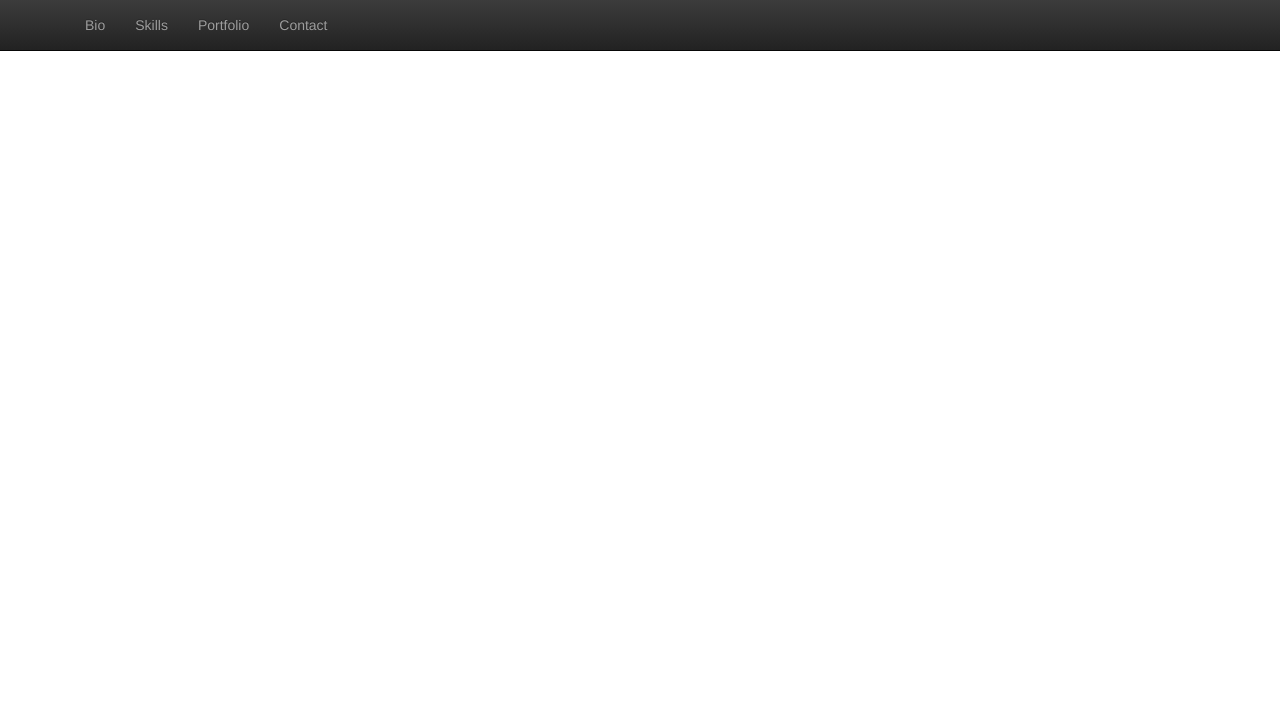
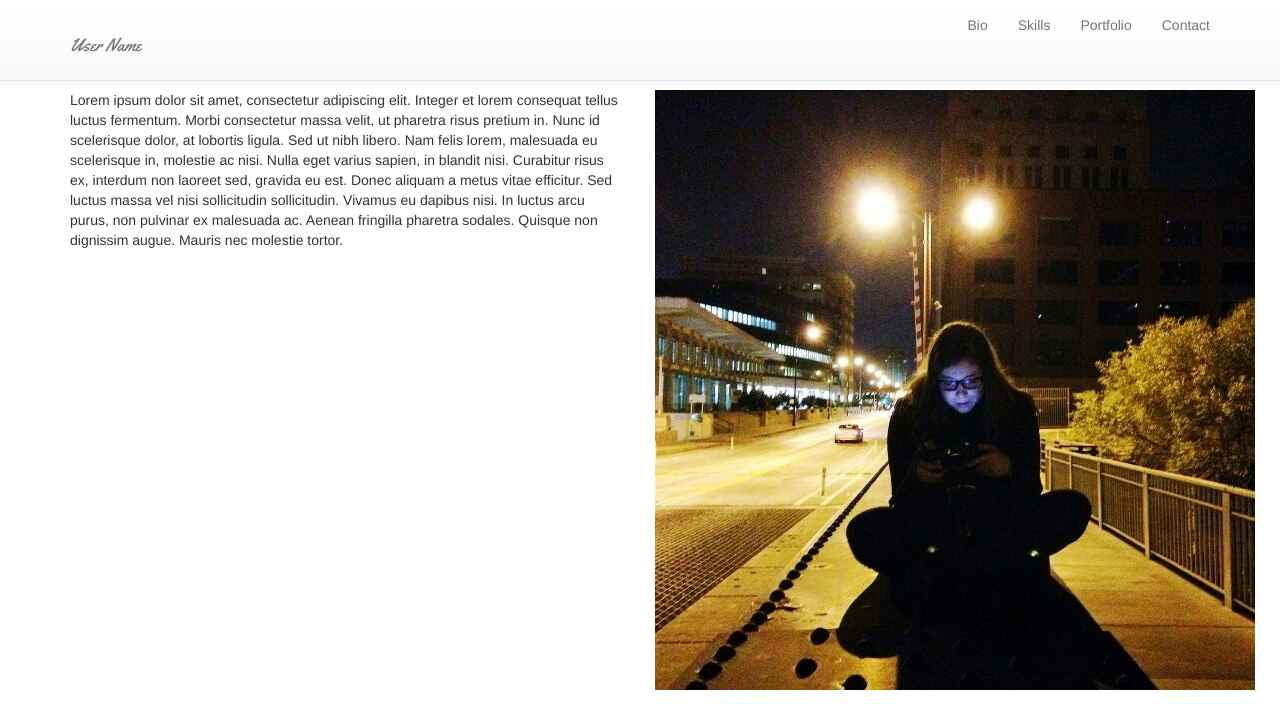
Before and after one commit to CSTHackers/Coder-Web-Template, a website: page index.html in a window 1280 px wide. Drawn offline with nearby package versions, Linux system fonts and the light colour scheme.

Commit message:
Add files via upload

```diff
--- a/index.html
+++ b/index.html
@@ -8,20 +8,53 @@
 		<!-- Bootstrap core CSS -->
 		<link href="css/bootstrap.css" rel="stylesheet">
 		<link href="css/bootstrap-theme.css" rel="stylesheet">
-		<link href="css/personal-stle.css" rel="stylesheet">
+		<link href="css/personal-style.css" rel="stylesheet">
 	</head>
 	<body>
-			<nav class="navbar navbar-inverse navbar-fixed-top">
+		<header>
+		<nav class="navbar navbar-default navbar-fixed-top">
 			<div class="container">
+				<div class="navbar-header">
+         		 	<button type="button" class="navbar-toggle collapsed" data-toggle="collapse" data-target="#navbar" aria-expanded="false" aria-controls="navbar">
+           			<span class="sr-only">Toggle navigation</span>
+           			<span class="icon-bar"></span>
+            		<span class="icon-bar"></span>
+            		<span class="icon-bar"></span>
+          			</button>
+          	<h1 class="navbar-left">
+          		<a class="navbar-brand logo">User Name</a>
+
+			</h1>
+			<!--
+          	<a class="navbar-brand navbar-left logo">User Name</a>
+        	-->
+        		</div>
 		<div id "navbar" class="navbar-collapse collapse">
-					<ul class="nav navbar-nav">
+			<ul class="nav navbar-nav navbar-right">
 				<li><a href="user/bio">Bio</a></li>
 				<li><a href="user/skills">Skills</a></li>
 				<li><a href="user/portfolio">Portfolio</a></li>
 				<li><a href="user/contact">Contact</a></li>
 			</ul>
+
+		</div>
+		</nav>
+		::after
+		<div class="container theme-showcase" role="main">
+			<!--
+			The <div> below is used for a page break. If this is not included the content withing the columns bleeds under navigation bar. This problem is most likely due to screwing up a div tag up above.
+		-->
+			<div><h1><br></h1></div>
+			<div class="row">
+				<div class="col-md-6">
+					<p>
+						Lorem ipsum dolor sit amet, consectetur adipiscing elit. Integer et lorem consequat tellus luctus fermentum. Morbi consectetur massa velit, ut pharetra risus pretium in. Nunc id scelerisque dolor, at lobortis ligula. Sed ut nibh libero. Nam felis lorem, malesuada eu scelerisque in, molestie ac nisi. Nulla eget varius sapien, in blandit nisi. Curabitur risus ex, interdum non laoreet sed, gravida eu est. Donec aliquam a metus vitae efficitur. Sed luctus massa vel nisi sollicitudin sollicitudin. Vivamus eu dapibus nisi. In luctus arcu purus, non pulvinar ex malesuada ac. Aenean fringilla pharetra sodales. Quisque non dignissim augue. Mauris nec molestie tortor.
+					</p>
+				</div>
+				<div class="col-md-6">
+					<img src="img/profile.jpg"></img>
 				</div>
 			</div>
-			</nav>
+		</div>
 	</body>
 </html>
```
Lines whose indentation alone changed are shown as unchanged.
